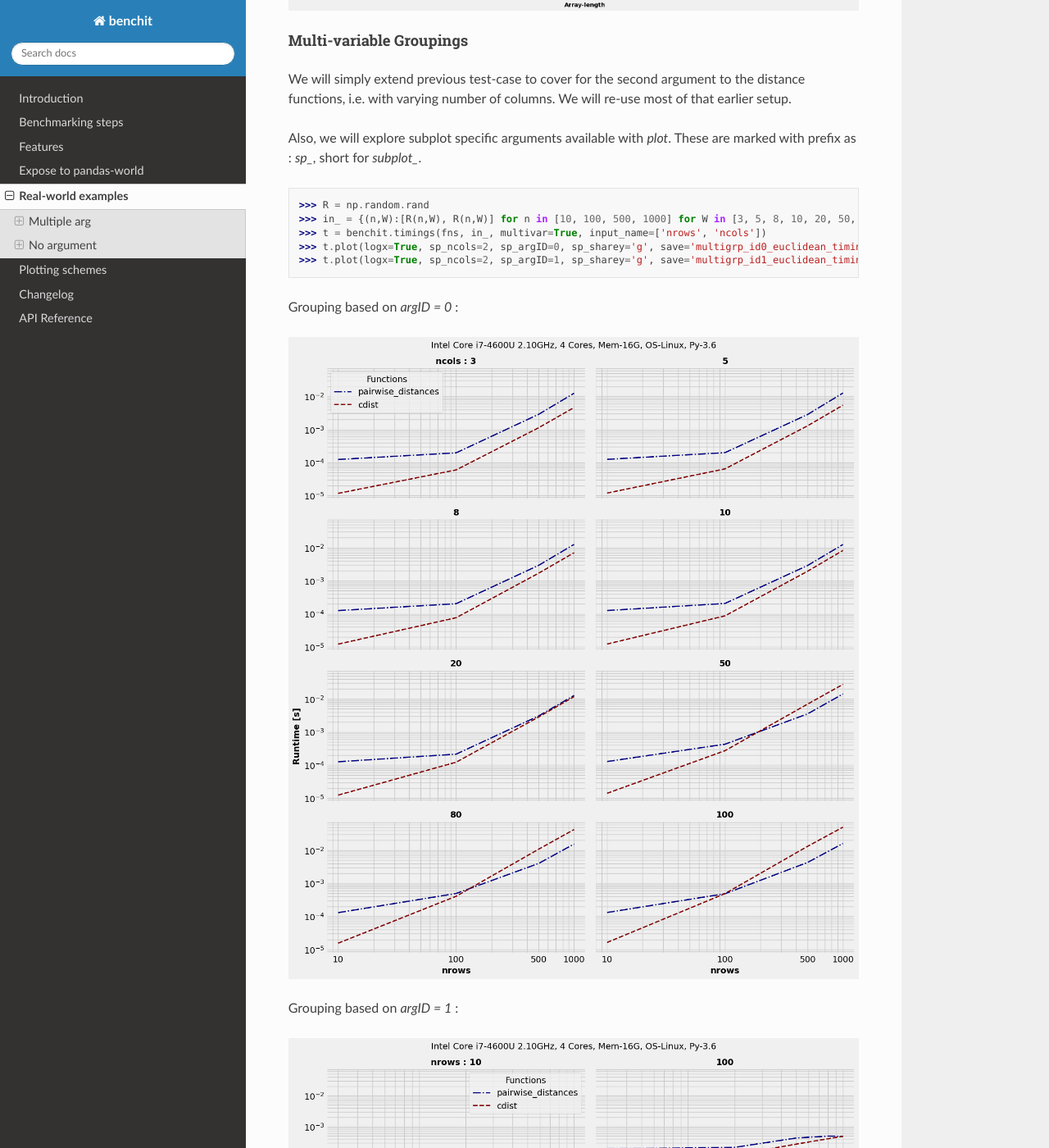
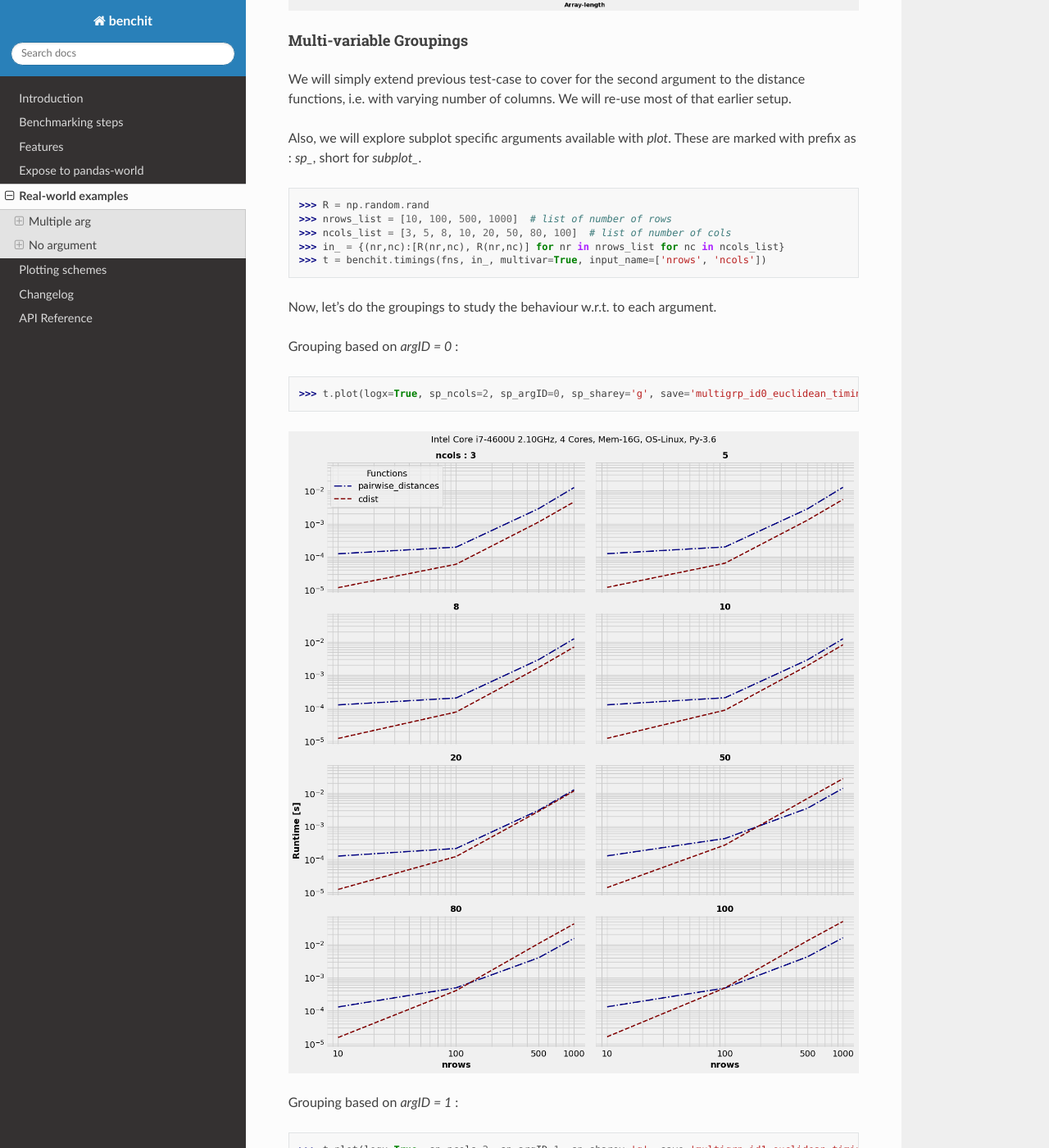
Before and after one commit to droyed/benchit, a Sphinx documentation site: the page built from docs/source/realistic_cases.rst, in a window 1280 px wide and 1400 px high, scrolled down 2096 px. Shown: the whole window at 82% size. Built offline with Sphinx 7.4.7 and the Read the Docs theme 2.0.0, drawn with Linux system fonts in a browser that asks for light colours; some of the changed text lies outside the part shown.

Commit message:
v005 commits

```diff
--- a/docs/source/realistic_cases.rst
+++ b/docs/source/realistic_cases.rst
@@ -69,19 +69,30 @@
 .. code-block:: python
 
     >>> R = np.random.rand
-    >>> in_ = {(n,W):[R(n,W), R(n,W)] for n in [10, 100, 500, 1000] for W in [3, 5, 8, 10, 20, 50, 80, 100]}
+    >>> nrows_list = [10, 100, 500, 1000]  # list of number of rows
+    >>> ncols_list = [3, 5, 8, 10, 20, 50, 80, 100]  # list of number of cols
+    >>> in_ = {(nr,nc):[R(nr,nc), R(nr,nc)] for nr in nrows_list for nc in ncols_list}
     >>> t = benchit.timings(fns, in_, multivar=True, input_name=['nrows', 'ncols'])
-    >>> t.plot(logx=True, sp_ncols=2, sp_argID=0, sp_sharey='g', save='multigrp_id0_euclidean_timings.png')
-    >>> t.plot(logx=True, sp_ncols=2, sp_argID=1, sp_sharey='g', save='multigrp_id1_euclidean_timings.png')
 
+Now, let's do the groupings to study the behaviour w.r.t. to each argument.
 
 Grouping based on `argID = 0` :
+
+.. code-block:: python
+
+    >>> t.plot(logx=True, sp_ncols=2, sp_argID=0, sp_sharey='g', save='multigrp_id0_euclidean_timings.png')
 
 |multivar_euclidean_timings_grp0|
 
 Grouping based on `argID = 1` :
 
+.. code-block:: python
+
+    >>> t.plot(logx=True, sp_ncols=2, sp_argID=1, sp_sharey='g', save='multigrp_id1_euclidean_timings.png')
+
 |multivar_euclidean_timings_grp1|
+
+Some interesting obseravtions could be made there. The implementations are obviously different. This is resulting in `pairwise_distances` winning as we move to higher number of columns. Though, on smaller datasets or with smaller number of rows, `cdist` is clearly ahead.
 
 No argument
 -----------
```
